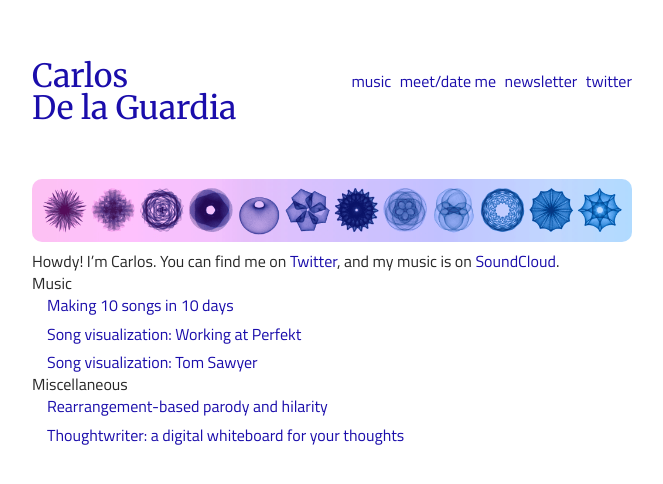
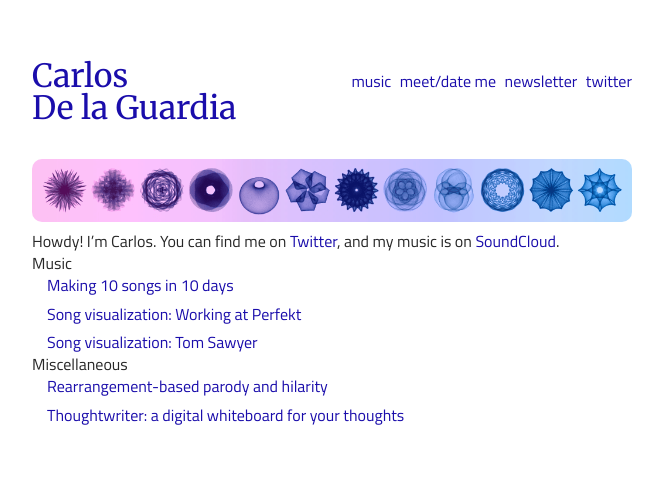
Before and after one commit to dela3499/dela3499.github.io, a Jekyll site: the page built from index.md, in a window 1280 px wide. Shown: the top 484 px of the page, without its empty margins (308-971 px from the left). Built offline with Jekyll 4.4.1, drawn with Linux system fonts in a browser that asks for light colours.

Commit message:
Update main.css

```diff
--- a/assets/css/main.css
+++ b/assets/css/main.css
@@ -242,7 +242,7 @@ img+em {
     display: flex;
     justify-content: space-between;
     align-items: baseline;
-    padding-bottom: 50px
+    padding-bottom: 30px
 }
 
 @media screen and (max-width: 600px) {
```
